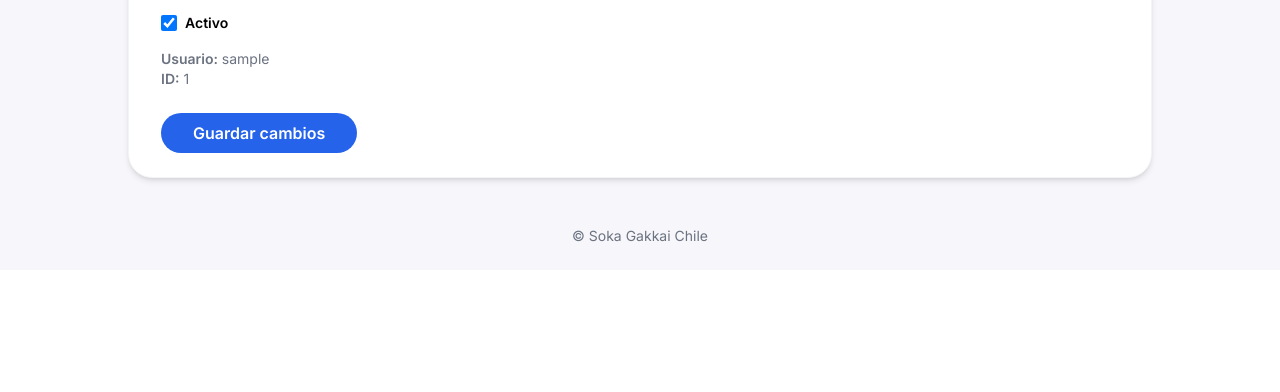
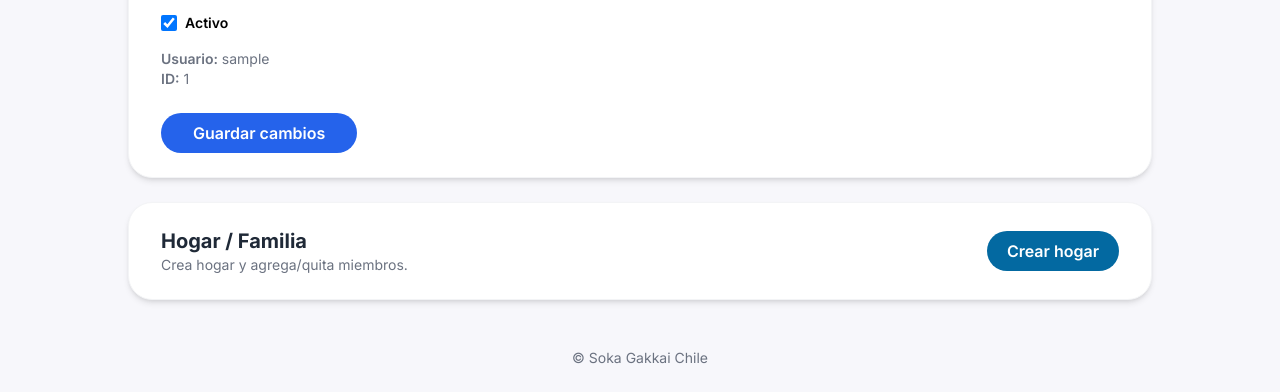
Before and after one commit to lacaramera/sgi-chile, a Django app: page /miembros/1/editar/ in a window 1280 px wide. Shown: the part 969-1361 px from the top of the page. Before the commit the page ends 1211 px from the top, so only its background shows below. Run offline with Django 5.2, Linux system fonts and the light colour scheme; the visitor is signed in with stand-in values (Sample User, id 1); data comes from the database, SQL or seed files in the repository; parts of the project's set-up code (start-up, migrations or seed data) failed here and were passed over; some libraries are stand-ins or nearby versions.

Commit message:
fix: prevent form nesting issues and improve member management UI

```diff
--- a/templates/accounts/edit_member.html
+++ b/templates/accounts/edit_member.html
@@ -27,6 +27,7 @@
   <div class="bg-white rounded-3xl shadow-md px-8 py-6 border border-gray-100">
     <h2 class="text-xl font-bold text-gray-800 mb-4">Datos</h2>
 
+    <!-- FORM PRINCIPAL: SOLO GUARDAR DATOS DEL USUARIO -->
     <form method="post" class="space-y-4">
       {% csrf_token %}
       <input type="hidden" name="action" value="save_user"/>
@@ -197,12 +198,138 @@
       </div>
 
       <div class="pt-2">
-        <button class="px-8 py-2 rounded-full bg-blue-600 text-white font-semibold hover:bg-blue-700">
+        <button type="submit"
+                class="px-8 py-2 rounded-full bg-blue-600 text-white font-semibold hover:bg-blue-700">
           Guardar cambios
         </button>
       </div>
 
     </form>
+    <!-- FIN FORM PRINCIPAL -->
+  </div>
+
+  <!-- HOGAR / FAMILIA (FUERA DEL FORM PRINCIPAL PARA EVITAR FORM ANIDADO) -->
+  <div class="bg-white rounded-3xl shadow-md px-8 py-6 border border-gray-100">
+    <div class="flex items-center justify-between gap-4">
+      <div>
+        <h2 class="text-xl font-bold text-gray-800">Hogar / Familia</h2>
+        <p class="text-sm text-gray-500">Crea hogar y agrega/quita miembros.</p>
+      </div>
+
+      {% if not household %}
+        <form method="post">
+          {% csrf_token %}
+          <input type="hidden" name="action" value="create_household"/>
+          <button class="px-5 py-2 rounded-full bg-sky-700 text-white font-semibold hover:bg-sky-800">
+            Crear hogar
+          </button>
+        </form>
+      {% else %}
+        <div class="text-sm text-gray-600">
+          <span class="font-semibold">Hogar:</span> {{ household }}
+        </div>
+      {% endif %}
+    </div>
+
+    {% if household %}
+      <div class="mt-6 grid grid-cols-1 lg:grid-cols-2 gap-6">
+
+        <!-- LISTA MIEMBROS -->
+        <div>
+          <h3 class="text-base font-bold text-gray-800 mb-3">Miembros del hogar</h3>
+
+          {% if memberships %}
+            <div class="space-y-2">
+              {% for m in memberships %}
+                <div class="flex items-center justify-between gap-3 rounded-2xl border border-gray-200 px-4 py-3">
+                  <div class="text-sm">
+                    <div class="font-semibold text-gray-900">
+                      {{ m.user.first_name }} {{ m.user.last_name }}
+                      {% if m.is_primary %}
+                        <span class="ml-2 text-xs px-2 py-1 rounded-full bg-amber-100 text-amber-800">Principal</span>
+                      {% endif %}
+                    </div>
+                    <div class="text-xs text-gray-500">
+                      {{ m.user.username }} • {{ m.get_relationship_display }}
+                    </div>
+                  </div>
+
+                  {% if not m.is_primary %}
+                    <form method="post">
+                      {% csrf_token %}
+                      <input type="hidden" name="action" value="remove_from_household"/>
+                      <input type="hidden" name="membership_id" value="{{ m.id }}"/>
+                      <button class="px-4 py-2 rounded-xl border border-red-200 text-red-700 hover:bg-red-50 text-sm font-semibold">
+                        Quitar
+                      </button>
+                    </form>
+                  {% else %}
+                    <span class="text-xs text-gray-400">No se puede quitar</span>
+                  {% endif %}
+                </div>
+              {% endfor %}
+            </div>
+          {% else %}
+            <p class="text-sm text-gray-500">No hay miembros en este hogar.</p>
+          {% endif %}
+        </div>
+
+        <!-- AGREGAR MIEMBROS -->
+        <div>
+          <h3 class="text-base font-bold text-gray-800 mb-3">Agregar miembro</h3>
+
+          <form method="get" class="flex gap-2 mb-4">
+            <input name="q" value="{{ q }}" placeholder="Buscar por username / nombre / apellido"
+                   class="w-full rounded-2xl border border-gray-200 px-4 py-2 text-sm"/>
+            <button type="submit"
+                    class="px-4 py-2 rounded-2xl border font-semibold text-sm hover:bg-gray-50">
+              Buscar
+            </button>
+          </form>
+
+          {% if q and candidates %}
+            <div class="space-y-2">
+              {% for c in candidates %}
+                <form method="post" class="rounded-2xl border border-gray-200 px-4 py-3">
+                  {% csrf_token %}
+                  <input type="hidden" name="action" value="add_to_household"/>
+                  <input type="hidden" name="add_user_id" value="{{ c.id }}"/>
+
+                  <div class="flex items-start justify-between gap-3">
+                    <div class="text-sm">
+                      <div class="font-semibold text-gray-900">{{ c.first_name }} {{ c.last_name }}</div>
+                      <div class="text-xs text-gray-500">{{ c.username }}</div>
+                    </div>
+
+                    <div class="flex items-center gap-2">
+                      <select name="relationship" class="rounded-xl border border-gray-200 px-3 py-2 text-sm">
+                        {% for val, label in rel_choices %}
+                          <option value="{{ val }}">{{ label }}</option>
+                        {% endfor %}
+                      </select>
+
+                      <button type="submit"
+                              class="px-4 py-2 rounded-xl bg-green-600 text-white font-semibold text-sm hover:bg-green-700">
+                        Agregar
+                      </button>
+                    </div>
+                  </div>
+                </form>
+              {% endfor %}
+            </div>
+          {% elif q %}
+            <p class="text-sm text-gray-500">Sin resultados para “{{ q }}”.</p>
+          {% else %}
+            <p class="text-sm text-gray-500">Busca un usuario para agregarlo al hogar.</p>
+          {% endif %}
+
+          <p class="text-xs text-gray-400 mt-3">
+            * Si el usuario ya pertenece a otro hogar, el sistema lo rechazará (como en tu view).
+          </p>
+        </div>
+
+      </div>
+    {% endif %}
   </div>
 
 </div>
@@ -292,7 +419,9 @@
   const wrap = document.getElementById("nationalDivisionWrap");
   const select = document.getElementById("nationalDivisionSelect");
   const error = document.getElementById("nationalDivisionError");
-  const form = document.querySelector('form[method="post"]');
+
+  // OJO: este form ahora sí es solo el principal
+  const form = document.querySelector('form[method="post"] input[name="action"][value="save_user"]')?.closest('form');
 
   if (!leader || !vice || !wrap || !select || !form) return;
 
--- a/templates/accounts/fortuna/fortuna_comprar.html
+++ b/templates/accounts/fortuna/fortuna_comprar.html
@@ -111,7 +111,7 @@
         <p><span class="font-semibold">Banco:</span> Scotiabank</p>
         <p><span class="font-semibold">Tipo de cuenta:</span> Cuenta corriente</p>
         <p><span class="font-semibold">Número de cuenta:</span> 985455481</p>
-        <p class="pt-2"><span class="font-semibold">Correo:</span> libreria.sgich@gmail.com</p>
+        <p class="pt-2"><span class="font-semibold">Correo:</span> libreria@sgich.org</p>
         <p class="pt-2"><span class="font-semibold">Monto:</span> ${{ price_clp|default:"4.000" }}</p>
       </div>
     </div>
--- a/templates/kofu.html
+++ b/templates/kofu.html
@@ -146,7 +146,7 @@
             <p><span class="font-semibold">Banco:</span> BCI</p>
             <p><span class="font-semibold">Tipo de cuenta:</span> Cuenta corriente</p>
             <p><span class="font-semibold">Número de cuenta:</span> 96654058</p>
-            <p class="pt-2"><span class="font-semibold">Correo:</span> contribucionsgich@gmail.com</p>
+            <p class="pt-2"><span class="font-semibold">Correo:</span> contribucion@sgich.org</p>
           </div>
         </div>
 
--- a/templates/registration/login.html
+++ b/templates/registration/login.html
@@ -128,10 +128,10 @@
         </a>
       </div>
       <div>
-        ¿No tienes cuenta?
-        <a href="{% url 'register' %}" class="text-sky-700 font-semibold hover:underline">
+        ¿No tienes cuenta? Solicita a tu responsable de Sector
+       <!-- <a href="{% url 'register' %}" class="text-sky-700 font-semibold hover:underline">
           Regístrate aquí
-        </a>
+        </a> -->
       </div>
     </div>
 
```
